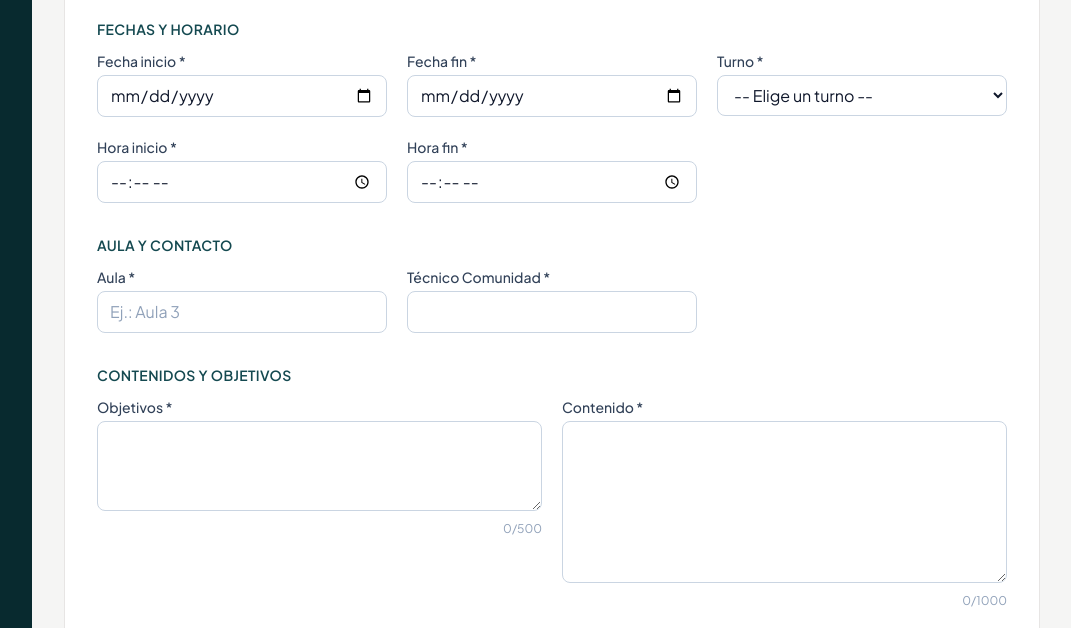
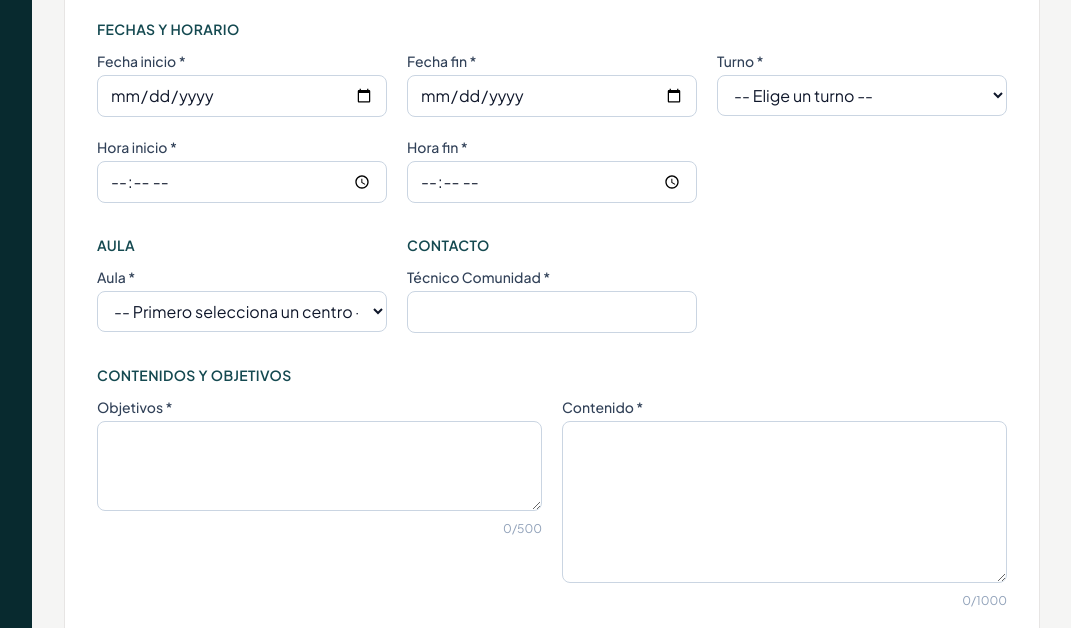
Before and after one commit to javierjurado-ai/proyect, a Laravel app: template resources/views/curso/formulario.blade.php in a window 1280 px wide. Shown: the part 559-1187 px from the top of the page, without its empty margins (208-1279 px from the left). Run offline with Laravel 12, Linux system fonts and the light colour scheme; the template is opened without the code that fills it, so the values that code supplies are empty; parts of the project's set-up code (start-up, migrations or seed data) failed here and were passed over.

Commit message:
antes de solucionar la opcion Editar junto la opcion Aula

```diff
--- a/resources/views/centro/aulas-tabla.blade.php
+++ b/resources/views/centro/aulas-tabla.blade.php
@@ -72,7 +72,9 @@
                                 </span>
                             </td>
                             <td class="px-4 py-3">{{ ucfirst(strtolower($aula->uso_aula?->value ?? '')) }}</td>
-                            <td class="px-4 py-3">{{ $aula->observaciones ?? '-' }}</td>
+                            <td class="px-4 py-3 max-w-xs truncate" title="{{ $aula->observaciones ?? '' }}">
+                                {{ $aula->observaciones ?? '-' }}
+                            </td>
                         </tr>
                     @endforeach
                 </tbody>
--- a/resources/views/curso/formulario.blade.php
+++ b/resources/views/curso/formulario.blade.php
@@ -158,26 +158,32 @@
                 </div>
             </fieldset>
 
-            <fieldset class="mb-8">
-                <legend class="mb-3 text-sm font-semibold uppercase tracking-wide text-marca-800">Aula y contacto</legend>
-                <div class="grid grid-cols-1 gap-5 md:grid-cols-3">
-                    <x-formulario.entrada
+            <div class="mb-8 grid grid-cols-1 gap-5 md:grid-cols-3">
+                {{-- Bloque izquierdo: AULA (Desplegable dinámico) --}}
+                <fieldset>
+                    <legend class="mb-3 text-sm font-semibold uppercase tracking-wide text-marca-800">Aula</legend>
+                    <x-formulario.seleccion
                         name="aula"
+                        id="aula-select"
                         label="Aula *"
-                        maxlength="45"
-                        placeholder="Ej.: Aula 3"
+                        placeholder="-- Primero selecciona un centro --"
+                        :options="[]"
                         :value="$curso->aula ?? ''" />
+                </fieldset>
 
-                    {{-- El aula virtual va ahora en su propia tabla (curso_aula_virtual) --}}
-
+                {{-- Bloque derecho: CONTACTO --}}
+                <fieldset>
+                    <legend class="mb-3 text-sm font-semibold uppercase tracking-wide text-marca-800">Contacto</legend>
                     <x-formulario.entrada
                         name="tecnico_comunidad"
+                        id="tecnico_comunidad"
                         label="Técnico Comunidad *"
                         maxlength="45"
                         :value="$curso->tecnico_comunidad ?? ''" />
-                </div>
-            </fieldset>
+                </fieldset>
+            </div>
 
+{{-- El aula virtual va ahora en su propia tabla (curso_aula_virtual) --}}
             <fieldset class="mb-8">
                 <legend class="mb-3 text-sm font-semibold uppercase tracking-wide text-marca-800">Contenidos y Objetivos</legend>
                 <div class="grid grid-cols-1 gap-5 md:grid-cols-2 mb-5">
@@ -273,6 +279,89 @@
         modalidad.addEventListener('change', ajustarHoras);
         ajustarHoras();
 
+
+    // -------------------------------------------------------------
+    // Lógica robusta para el Desplegable de Aula y Centro
+    // -------------------------------------------------------------
+    const todasLasAulas = @json($aulas ?? []);
+    const selectAula = document.getElementById('aula-select');
+
+    // Valores actuales del curso en modo edición (desde PHP)
+    const aulaActual = "{{ $curso->aula ?? '' }}";
+    const centroIdActual = "{{ $curso->centro_id ?? '' }}";
+
+    // Función auxiliar para encontrar el elemento del centro de forma universal
+    const obtenerCentroId = () => {
+        // Busca cualquier select o input que maneje el centro
+        const elCentro = document.querySelector('select[name="centro_id"], [name="centro_id"], select[id*="centro"], input[name="centro_id"]');
+        if (elCentro && elCentro.value) {
+            return elCentro.value;
+        }
+        return centroIdActual; // Si no lo encuentra en el DOM, usa el de la BD del curso
+    };
+
+    const actualizarAulasYModalidad = () => {
+        const m = modalidad ? modalidad.value : '';
+        const esTeleformacion = (m === 'TELEFORMACION');
+
+        if (!selectAula) return;
+
+        // Si es teleformación, bloqueamos el aula
+        if (esTeleformacion) {
+            selectAula.innerHTML = '<option value="">-- No aplica (Teleformación) --</option>';
+            selectAula.value = '';
+            selectAula.disabled = true;
+            return;
+        }
+
+        const centroId = obtenerCentroId();
+
+        selectAula.disabled = false;
+        selectAula.innerHTML = '<option value="">-- Elige un aula --</option>';
+
+        if (!centroId) {
+            selectAula.innerHTML = '<option value="">-- Primero selecciona un centro --</option>';
+            selectAula.disabled = true;
+            return;
+        }
+
+        // Filtramos las aulas que coinciden con el centro_id
+        const aulasFiltradas = todasLasAulas.filter(aula => String(aula.centro_id) === String(centroId));
+
+        if (aulasFiltradas.length === 0) {
+            selectAula.innerHTML = '<option value="">-- No hay aulas registradas en este centro --</option>';
+            selectAula.disabled = true;
+            return;
+        }
+
+        // Rellenamos el desplegable y seleccionamos la que tenía el curso
+        aulasFiltradas.forEach(aula => {
+            const option = document.createElement('option');
+            option.value = aula.nombre_aula;
+            option.textContent = aula.nombre_aula;
+
+            if (aula.nombre_aula === aulaActual) {
+                option.selected = true;
+            }
+
+            selectAula.appendChild(option);
+        });
+    };
+
+    // Escuchamos cambios de cualquier elemento relacionado con el centro
+    const elCentroInput = document.querySelector('select[name="centro_id"], [name="centro_id"], select[id*="centro"]');
+    if (elCentroInput) {
+        elCentroInput.addEventListener('change', actualizarAulasYModalidad);
+        elCentroInput.addEventListener('input', actualizarAulasYModalidad);
+    }
+
+    if (modalidad) {
+        modalidad.addEventListener('change', actualizarAulasYModalidad);
+    }
+
+    // Ejecutar al cargar la página de edición o creación
+    setTimeout(actualizarAulasYModalidad, 100); // Pequeño retardo para asegurar que el DOM del componente esté listo
+
         // El mensaje de éxito desaparece al empezar a escribir otro curso
         form.addEventListener('focusin', () => {
             document.getElementById('success-alert')?.remove();
```
Also changed, not shown: app/Http/Controllers/CursoController.php (+12 -2 lines).
